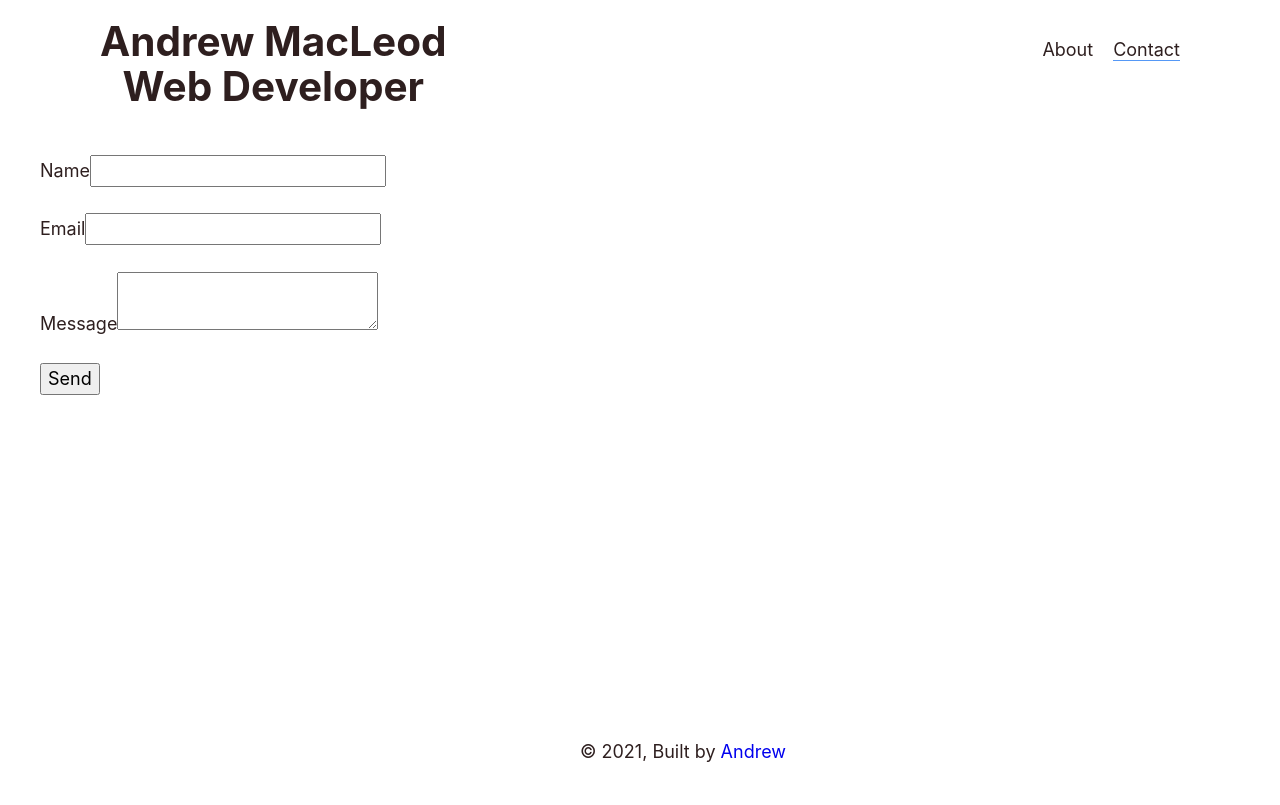
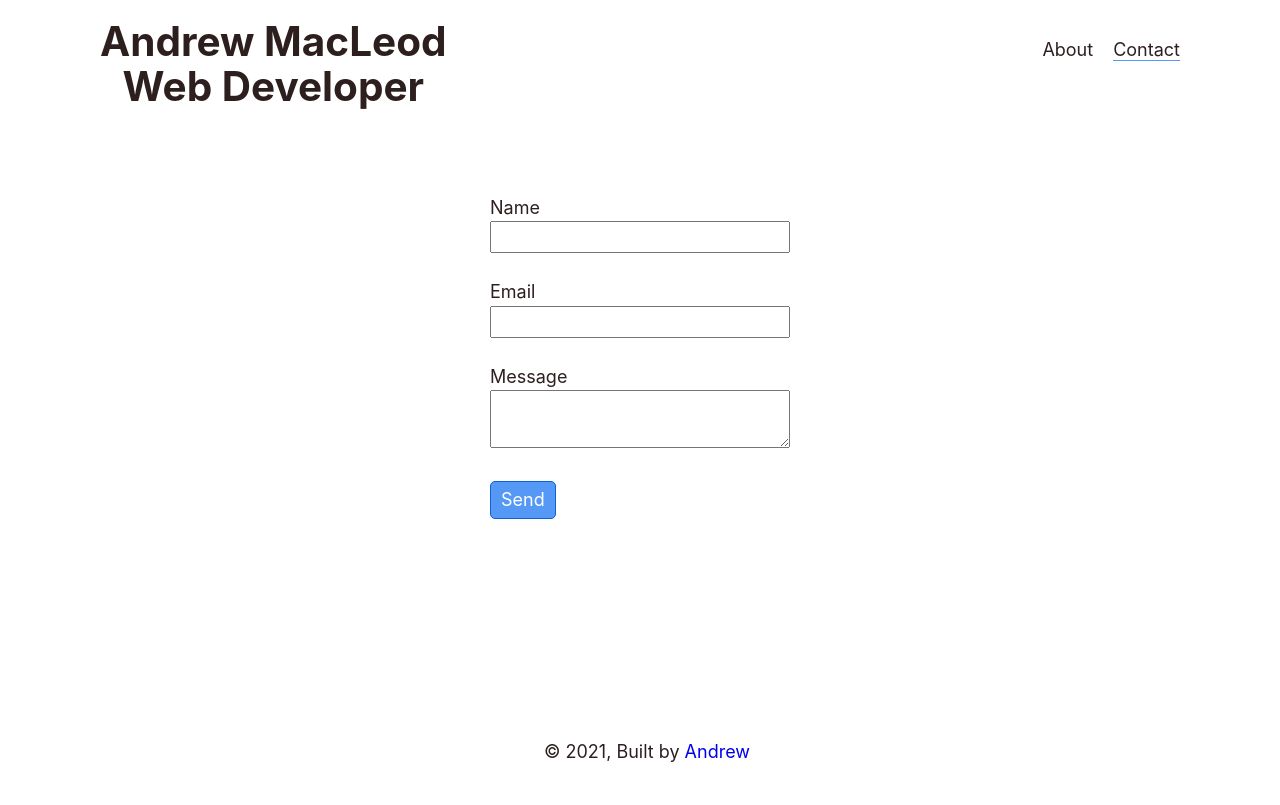
Before and after one commit to a6macleod/gatsby-personal-site, a Gatsby site: page /contact in a window 1280 px wide. Built offline with nearby package versions, Linux system fonts and the light colour scheme; Gatsby itself is replaced by a stand-in of ours.

Commit message:
Style contact page

```diff
--- a/src/components/layout.js
+++ b/src/components/layout.js
@@ -16,7 +16,7 @@ const LayoutStles = styled.div`
 const FooterStyles = styled.footer`
   position: absolute;
   bottom: 0px;
-  left: 45%;
+  left: 42%;
   padding-bottom: 40px;
 `;
 
--- a/src/pages/contact.js
+++ b/src/pages/contact.js
@@ -1,13 +1,27 @@
 import * as React from 'react';
 import { Link } from 'gatsby';
-
+import styled from 'styled-components';
 import Layout from '../components/layout';
 import Seo from '../components/seo';
+
+const ContactStyles = styled.div`
+  display: flex;
+  flex-direction: column;
+  align-items: center;
+  margin-top: 40px;
+  label span {
+    display: block;
+  }
+  input,
+  textarea {
+    width: 300px;
+  }
+`;
 
 const Contact = () => (
   <Layout>
     <Seo title="Contact page" />
-    <div className="contact">
+    <ContactStyles className="contact">
       <div className="formContainer">
         <form name="contactForm" method="POST" data-netlify-recaptcha="true" data-netlify="true">
           <input type="hidden" name="form-name" value="contactForm" />
@@ -31,13 +45,13 @@ const Contact = () => (
           </p>
           <div data-netlify-recaptcha="true" />
           <div className="formContactButtonContainer">
-            <button className="contactButton formContactButton" type="submit">
+            <button className="contactButton formContactButton primaryButton" type="submit">
               Send
             </button>
           </div>
         </form>
       </div>
-    </div>
+    </ContactStyles>
   </Layout>
 );
 
--- a/src/styles/GlobalStyles.js
+++ b/src/styles/GlobalStyles.js
@@ -49,6 +49,22 @@ const GlobalStyles = createGlobalStyle`
   a:hover {
     cursor: pointer;
   }
+
+  .primaryButton {
+    border: solid 1px hsl(215, 90%, 45%);
+    display: inline-block;
+    background-color: hsl(215, 90%, 65%);
+    padding: 5px 10px;
+    border-radius: 5px;
+    color: #fff;
+    a {
+      color: #fff;
+    }
+  }
+  .primaryButton:hover {
+    background-color: hsl(215, 90%, 45%);
+  }
+
 `;
 
 export default GlobalStyles;
```
Also changed, not shown: src/pages/index.js (+3 -13 lines).
